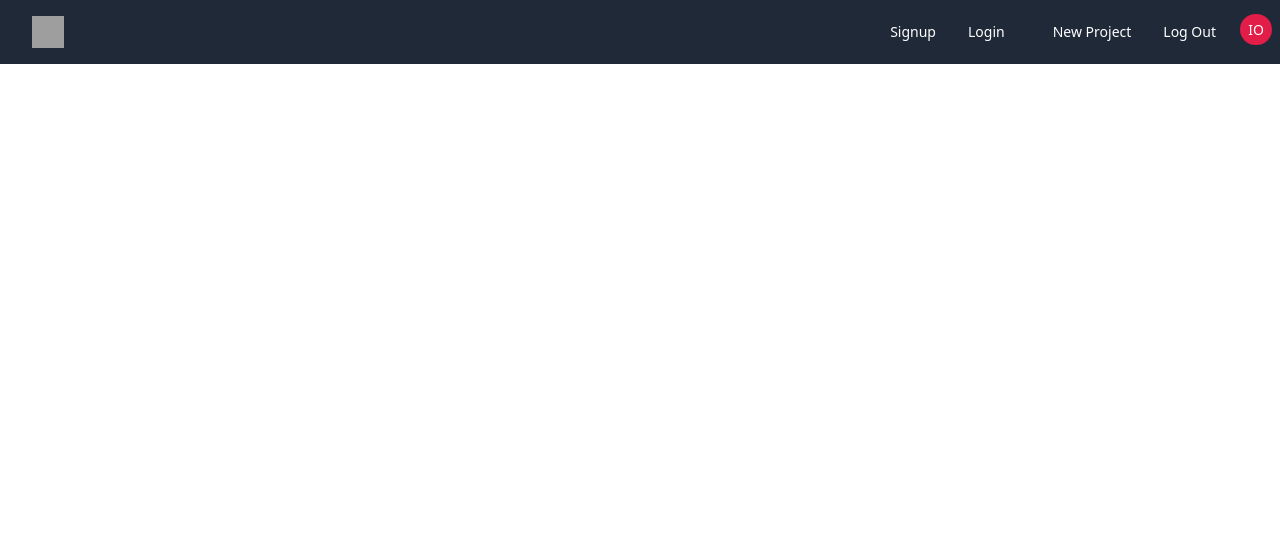
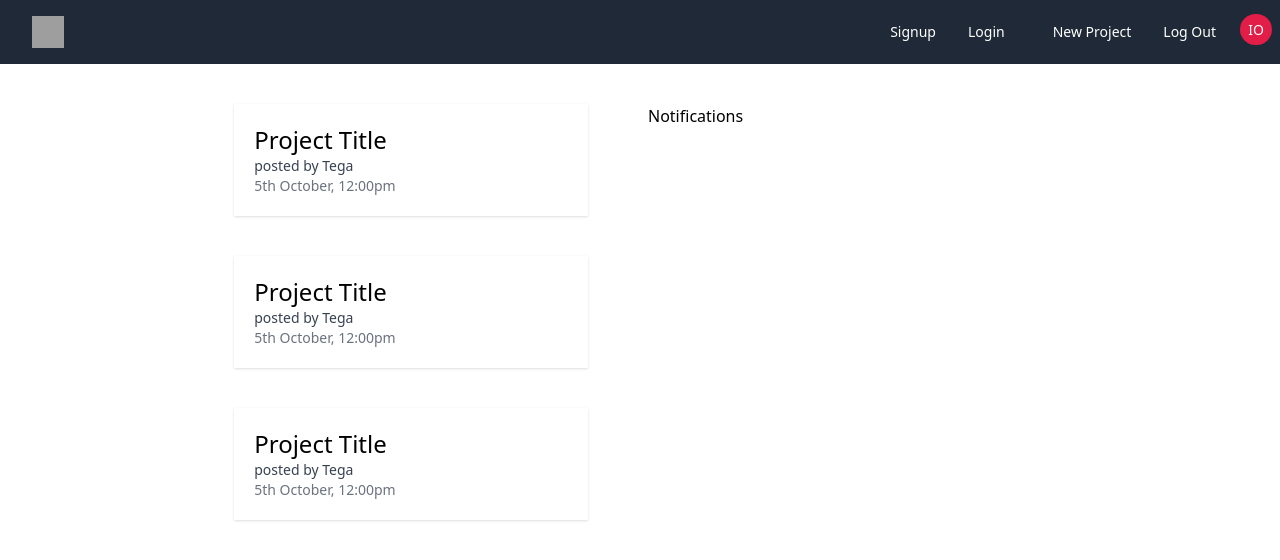
Before and after one commit to O-tega/React-mini-Dashboard, a React (Create React App) app: page / in a window 1280 px wide. Shown: the top 560 px of the page. Built offline with nearby package versions, Linux system fonts and the light colour scheme; grey boxes are pictures that could not be loaded.

Commit message:
created dashboard components

```diff
--- a/src/App.js
+++ b/src/App.js
@@ -1,4 +1,6 @@
 import React from 'react';
+import {Routes, Route} from 'react-router-dom'
+import Dashboard from './components/dashboard/Dashboard';
 import Navbar from './components/layouts/Navbar';
 import './index.css';
 
@@ -6,6 +8,9 @@ const App =()=>{
   return(
     <div>
       <Navbar />
+      <Routes>
+        <Route path='/' element={<Dashboard/>}/>
+      </Routes>
     </div>
   )
 }
--- a/src/components/dashboard/Dashboard.js
+++ b/src/components/dashboard/Dashboard.js
@@ -0,0 +1,23 @@
+import React, { Component } from 'react'
+import ProjectList from '../projects/ProjectList';
+import Notifications from './Notifications'
+
+
+class Dashboard extends Component{
+    render(){
+        return(
+            <div className='flex justify-center px-10'>
+                <div className='w-3/4 md:grid md:grid-cols-2 gap-4'>
+                <div>
+                    <ProjectList/>
+                </div>
+                <div className='hidden md:block'>
+                    <Notifications/>
+                </div>
+                </div>
+            </div>
+        )
+    }
+}
+
+export default Dashboard;
--- a/src/components/dashboard/Notifications.js
+++ b/src/components/dashboard/Notifications.js
@@ -0,0 +1,13 @@
+import React from 'react'
+
+
+const Notifications =()=>{
+    return (
+        <div>
+            <p className="text-md font-medium my-10">Notifications</p>
+        </div>
+    )
+}
+
+
+export default Notifications
--- a/src/components/projects/ProjectList.js
+++ b/src/components/projects/ProjectList.js
@@ -0,0 +1,26 @@
+import React from 'react'
+
+
+const ProjectList = ()=>{
+    return(
+        <div className='flex flex-col items-center'>
+            <div className='shadow w-4/5 bg-white p-5 mt-10'>
+                <p className='text-2xl'>Project Title</p>
+                <p className='text-sm text-gray-700'>posted by Tega </p>
+                <p className='text-sm text-gray-500'>5th October, 12:00pm</p>
+            </div>
+            <div className='shadow w-4/5 bg-white p-5 mt-10'>
+                <p className='text-2xl'>Project Title</p>
+                <p className='text-sm text-gray-700'>posted by Tega </p>
+                <p className='text-sm text-gray-500'>5th October, 12:00pm</p>
+            </div>
+            <div className='shadow w-4/5 bg-white p-5 mt-10'>
+                <p className='text-2xl'>Project Title</p>
+                <p className='text-sm text-gray-700'>posted by Tega </p>
+                <p className='text-sm text-gray-500'>5th October, 12:00pm</p>
+            </div>
+        </div>
+    )
+}
+
+export default ProjectList
```
